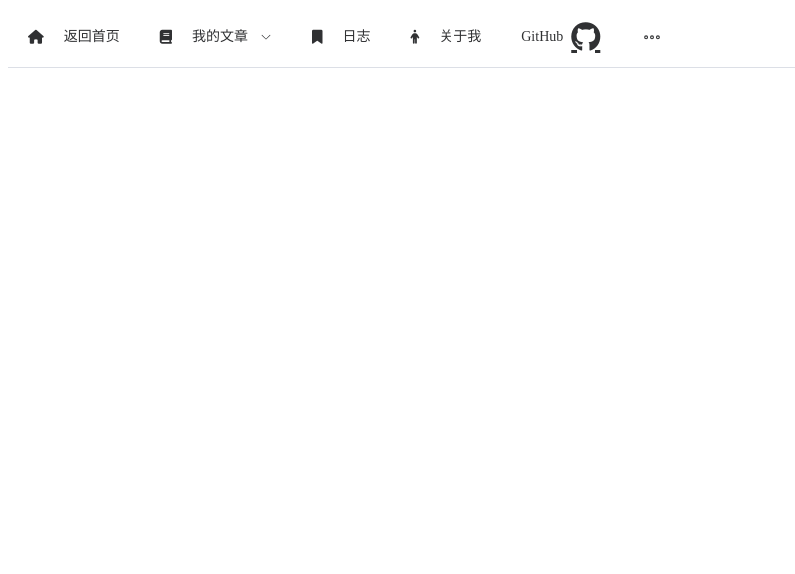
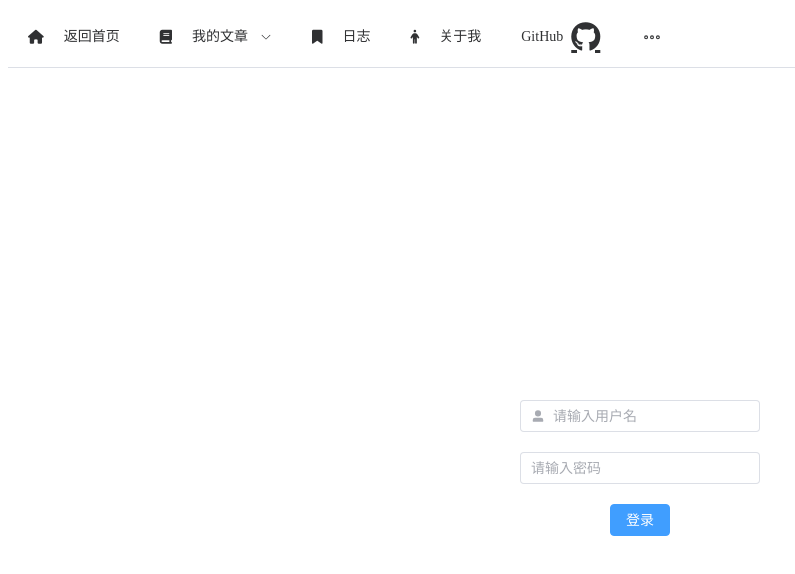
Before and after one commit to yitaoxianyu/my-blog, a Vue app: page /login in a window 1280 px wide. Shown: the top 574 px of the page, without its empty margins (0-795 px from the left). Built offline with nearby package versions, Linux system fonts and the light colour scheme.

Commit message:
feat(vite.config.ts):实现了请求转发

```diff
--- a/package.json
+++ b/package.json
@@ -11,7 +11,7 @@
   "dependencies": {
     "@fortawesome/fontawesome-free": "^6.6.0",
     "axios": "^1.7.7",
-    "element-plus": "^2.8.5",
+    "element-plus": "^2.8.6",
     "font-awesome": "^4.7.0",
     "marked": "^14.1.3",
     "vue": "^3.5.10",
--- a/src/App.vue
+++ b/src/App.vue
@@ -1,14 +1,14 @@
 <script setup lang="ts">
 import test2 from '@/components/test2.vue'
-import Header from '@/layout/Header.vue';
 import Loading from './components/Loading.vue';
-
+import Header from './layout/Header.vue';
 
 
 </script>
 
 <template>
-<test2/>
+<Header />
+<router-view />
 </template>
 
 <style scoped>
--- /dev/null
+++ b/src/components/Login.vue
@@ -0,0 +1,66 @@
+<template>
+  <div class="login-container"> <!-- 使用 Flexbox 容器 -->
+    <el-row justify="center" align="middle" style="height: 100vh;"> <!-- 让行高为视口高度 -->
+      <div class="button-container">
+        <el-col>
+          <el-input
+              v-model="userName"
+              class="input-field"
+              placeholder="请输入用户名"
+              :prefix-icon="UserFilled"
+          />
+        </el-col>
+        <el-col>
+          <el-input
+              v-model="password"
+              class="input-field"
+              type="password"
+              placeholder="请输入密码"
+              show-password
+          />
+        </el-col>
+        <el-button type="primary" @click="handleLogin">登录</el-button>
+      </div>
+    </el-row>
+  </div>
+</template>
+
+<script lang="ts" setup>
+import { ref } from 'vue';
+import axios from 'axios';
+import {UserFilled} from '@element-plus/icons-vue';
+
+const userName = ref('');
+const password = ref('');
+
+async function handleLogin() {
+  const response = await axios.get('user/user/login', {
+        params: {
+          username: userName.value,
+          password: password.value,
+        }
+      }
+  )
+}
+
+</script>
+
+<style>
+.login-container {
+  display: flex;
+  justify-content: center; /* 水平居中 */
+  align-items: center; /* 垂直居中 */
+  height: 100vh; /* 使容器高度为视口高度 */
+}
+
+.input-field {
+  width: 240px; /* 设置输入框宽度 */
+  margin-bottom: 20px; /* 设置输入框之间的间距 */
+}
+
+.button-container {
+  display: flex;
+  flex-direction: column; /* 垂直排列输入框和按钮 */
+  align-items: center; /* 水平居中 */
+}
+</style>
--- a/src/constants/url.ts
+++ b/src/constants/url.ts
@@ -4,5 +4,6 @@ export const url = {
     passageBytype : "/category",
     passageBytag : "/tag",
     log : "/log",
-    abountMe : "/me"
+    abountMe : "/me",
+    login : "/login",
 }
--- a/src/layout/Header.vue
+++ b/src/layout/Header.vue
@@ -42,7 +42,7 @@
             <i class="fa-brands fa-github"></i>
           </a>
         </el-menu-item>
-        <el-menu-item style="margin-left: auto;">
+        <el-menu-item style="margin-left: 720px;" @click="handleNavigate(url.login)">
             <i class="fa-solid fa-door-closed menu-item-avatar"></i>
             <span>
                 登录
--- a/src/router.ts
+++ b/src/router.ts
@@ -6,6 +6,11 @@ const routes = [
         name:'Home',
         component: () => import('@/components/Home.vue'),
     },
+    {
+        path:'/login',
+        name:"Login",
+        component:() => import('@/components/Login.vue'),
+    }
 ]
 
 const router = createRouter({
--- a/vite.config.ts
+++ b/vite.config.ts
@@ -9,5 +9,14 @@ export default defineConfig({
     alias: { //配置路径别名
       '@': path.resolve(__dirname, 'src')
     }
-  }
+  },
+  server: {
+    proxy: {
+      '/api': {
+        target: 'http://localhost:8080/admin', // 后端服务器地址
+        changeOrigin: true,
+        rewrite: (path) => path.replace(/^\/api/, ''), // 可选：重写路径
+      },
+    },
+  },
 })
```
Also changed, not shown: src/shims-vue.d.ts (added, +7 -0 lines), index.html (line endings or trailing spaces), 1 other file (tests, documents, lock files or other folders).
